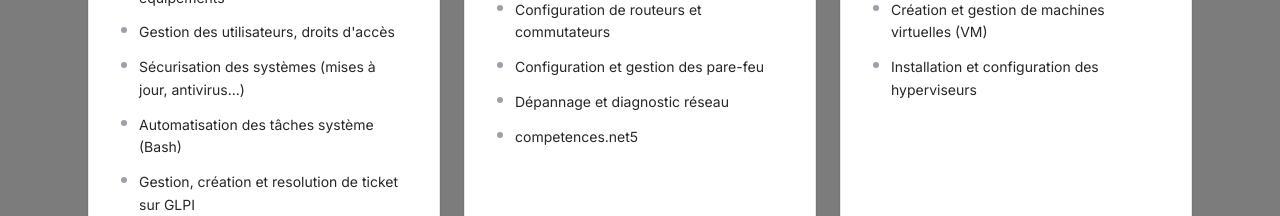
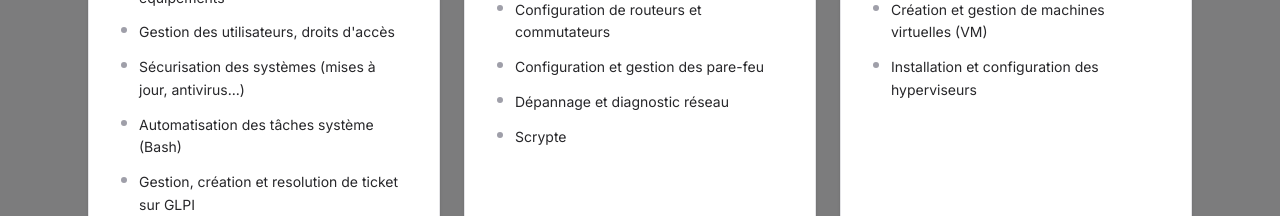
Before and after one commit to msb94r/eportfolio-msb94r, a React (Vite) app: page / in a window 1280 px wide. Shown: the part 3120-3336 px from the top of the page. Built offline with nearby package versions, Linux system fonts and the light colour scheme.

Commit message:
Add translation for 'Scrypte' in translations.ts

```diff
--- a/src/translations.ts
+++ b/src/translations.ts
@@ -56,6 +56,7 @@ export const translations = {
       net2: "Configuration de routeurs et commutateurs",
       net3: "Configuration et gestion des pare-feu",
       net4: "Dépannage et diagnostic réseau",
+      net5: "Scrypte",
       cloud: "CLOUD & VIRTUALISATION",
       cloud1: "Mise en place de lab virtuel",
       cloud2: "Création et gestion de machines virtuelles (VM)",
```
